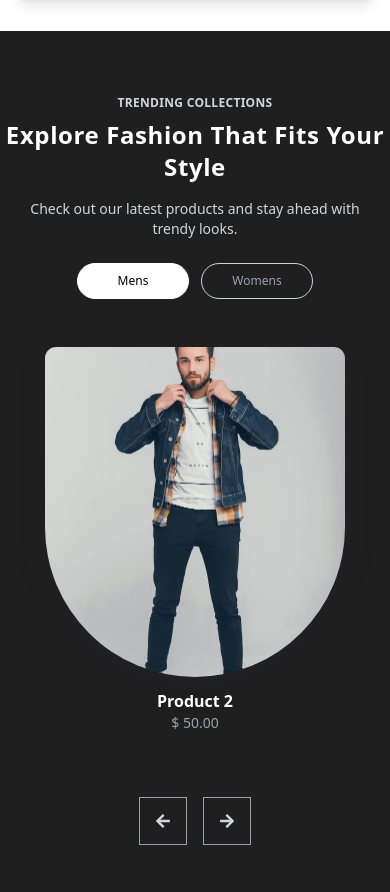
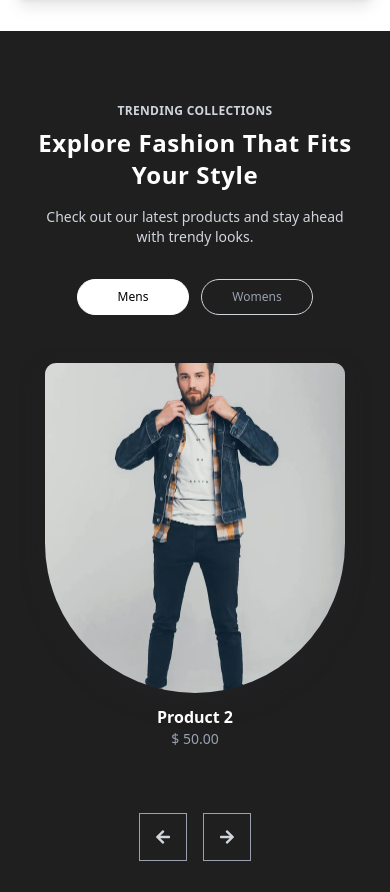
Before and after one commit to Akshit7-code/E-Commerce_Frontend, a React (Vite) app: page / in a window 390 px wide. Shown: the part 1589-2481 px from the top of the page. Built offline with nearby package versions, Linux system fonts and the light colour scheme.

Commit message:
Refactor FashionSection layout and structure

```diff
--- a/src/components/FashionSection.jsx
+++ b/src/components/FashionSection.jsx
@@ -28,6 +28,7 @@ export default function FashionSection() {
       <div className="max-w-7xl mx-auto py-16 text-white">
 
         {/* Headings */}
+        <div className="max-w-7xl mx-auto px-4 sm:px-8 lg:px-8 py-2 sm:py-0">
           <p className="font-semibold mb-2 tracking-wide uppercase text-gray-300 text-center text-xs sm:text-base">
             Trending Collections
           </p>
@@ -36,9 +37,10 @@ export default function FashionSection() {
             Explore Fashion That Fits Your Style
           </h2>
 
-        <p className="text-gray-300 text-center mb-6 sm:mb-10 text-sm sm:text-base px-4 sm:px-0">
+          <p className="text-gray-300 text-center mb-2 sm:mb-10 text-sm sm:text-base px-4 sm:px-0">
             Check out our latest products and stay ahead with trendy looks.
           </p>
+        </div>
 
         {/* Tabs */}
         <div className="flex justify-center gap-3 sm:gap-4 mt-4 mb-8 sm:mb-10 flex-wrap nav-link px-2 sm:px-0">
```
Lines whose indentation alone changed are shown as unchanged.
